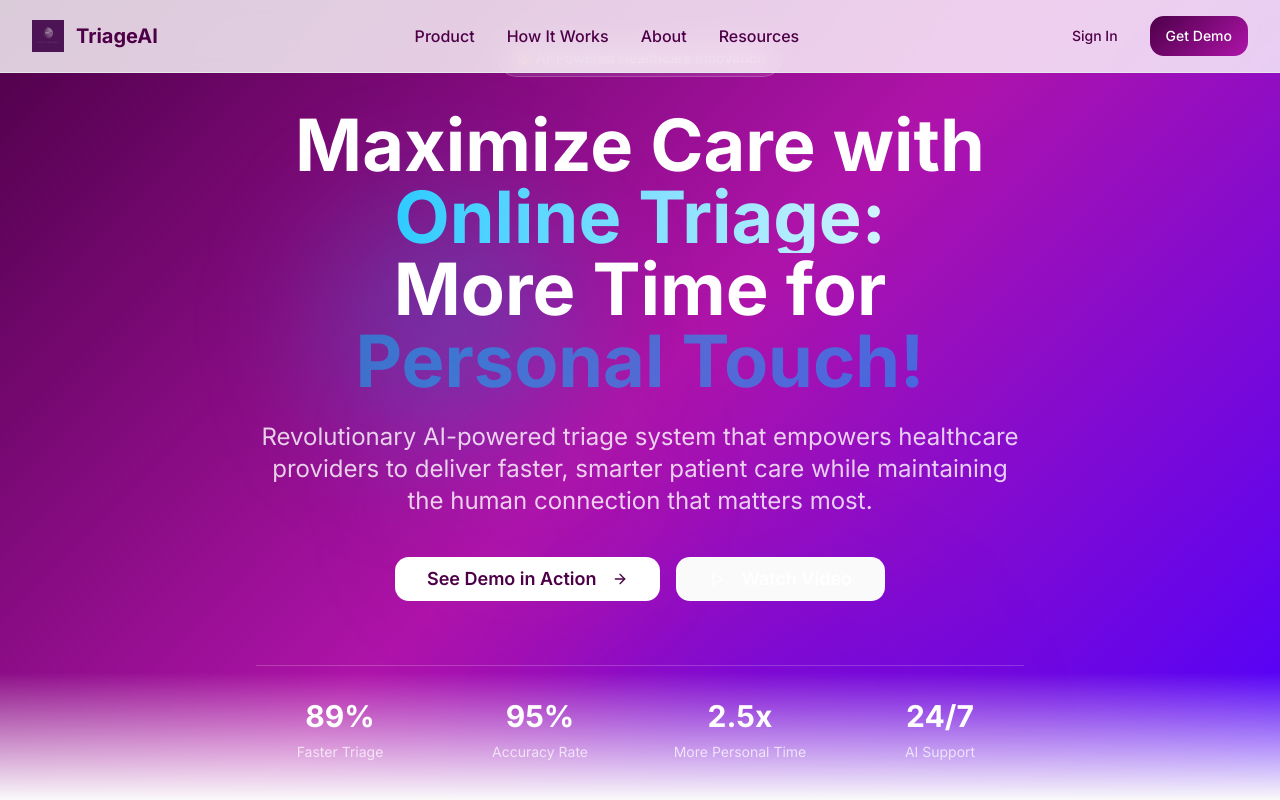
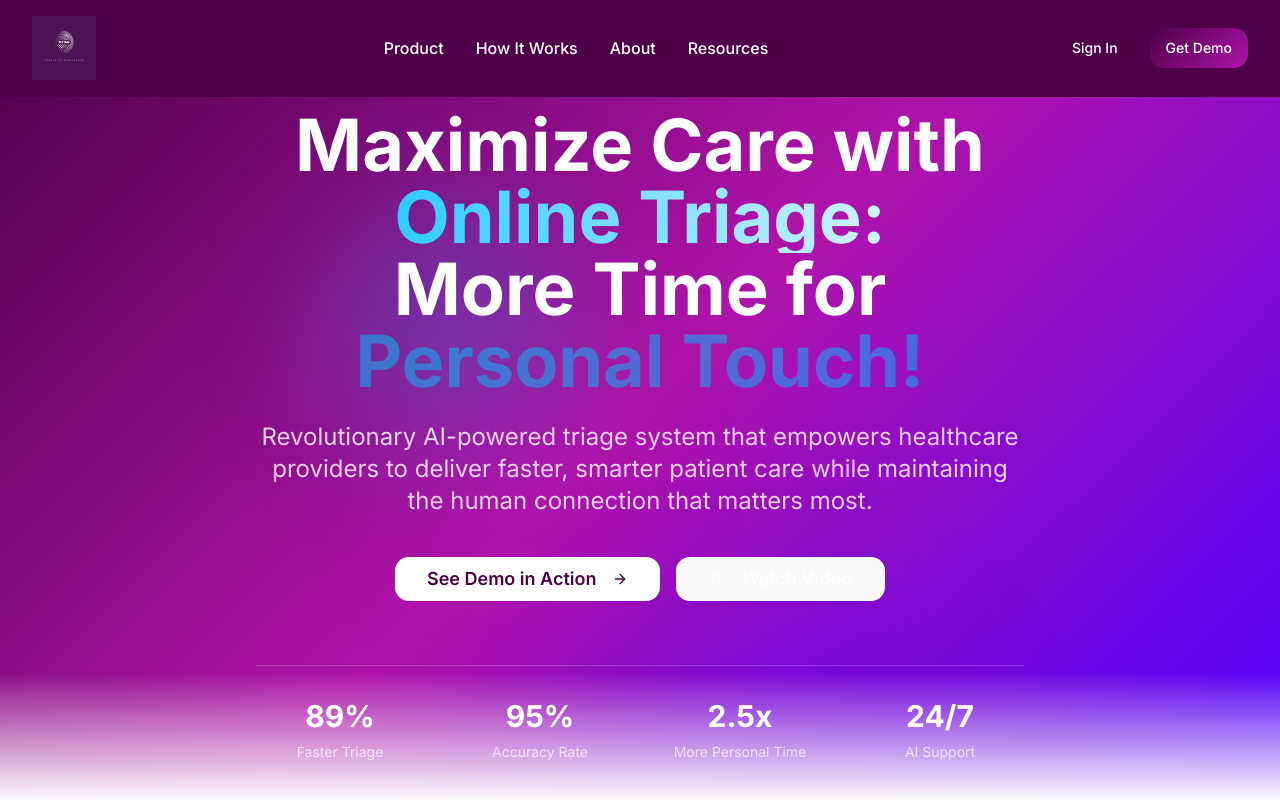
Before and after one commit to jagadale1234/MedAi_main_website, a React (Vite) app: page / in a window 1280 px wide. Shown: the top 800 px of the page. Built offline with nearby package versions, Linux system fonts and the light colour scheme.

Commit message:
Update header styling
Update header to remove "TriageAI", increase logo size, and set header background and text colors.

```diff
--- a/src/components/Layout/Header.tsx
+++ b/src/components/Layout/Header.tsx
@@ -13,13 +13,12 @@ const Header = () => {
   ];
 
   return (
-    <header className="fixed top-0 w-full z-50 bg-white/80 backdrop-blur-md border-b border-gray-200">
+    <header className="fixed top-0 w-full z-50 bg-deep-purple border-b border-deep-purple">
       <div className="max-w-7xl mx-auto px-4 sm:px-6 lg:px-8">
         <div className="flex justify-between items-center py-4">
           {/* Logo */}
           <div className="flex items-center">
-            <img src="/lovable-uploads/62641709-061c-4ba9-8c57-661dac8ee544.png" alt="MEDAI Logo" className="w-8 h-8 mr-3" />
-            <span className="text-xl font-bold text-primary">TriageAI</span>
+            <img src="/lovable-uploads/62641709-061c-4ba9-8c57-661dac8ee544.png" alt="MEDAI Logo" className="w-16 h-16" />
           </div>
 
           {/* Desktop Navigation */}
@@ -28,7 +27,7 @@ const Header = () => {
               <a
                 key={item.name}
                 href={item.href}
-                className="text-foreground hover:text-accent transition-colors font-medium"
+                className="text-white hover:text-cyan-accent transition-colors font-medium"
               >
                 {item.name}
               </a>
@@ -37,7 +36,7 @@ const Header = () => {
 
           {/* CTA Buttons */}
           <div className="hidden md:flex items-center space-x-4">
-            <Button variant="ghost" className="text-foreground hover:text-accent">
+            <Button variant="ghost" className="text-white hover:text-cyan-accent">
               Sign In
             </Button>
             <Button className="bg-gradient-primary text-white hover:shadow-glow transition-all duration-300">
@@ -60,19 +59,19 @@ const Header = () => {
         {/* Mobile Navigation */}
         {isMenuOpen && (
           <div className="md:hidden">
-            <div className="px-2 pt-2 pb-3 space-y-1 sm:px-3 bg-white border-t">
+            <div className="px-2 pt-2 pb-3 space-y-1 sm:px-3 bg-deep-purple border-t border-deep-purple">
               {navigation.map((item) => (
                 <a
                   key={item.name}
                   href={item.href}
-                  className="block px-3 py-2 text-foreground hover:text-accent transition-colors font-medium"
+                  className="block px-3 py-2 text-white hover:text-cyan-accent transition-colors font-medium"
                   onClick={() => setIsMenuOpen(false)}
                 >
                   {item.name}
                 </a>
               ))}
               <div className="pt-4 space-y-2">
-                <Button variant="ghost" className="w-full text-foreground">
+                <Button variant="ghost" className="w-full text-white">
                   Sign In
                 </Button>
                 <Button className="w-full bg-gradient-primary text-white">
```
